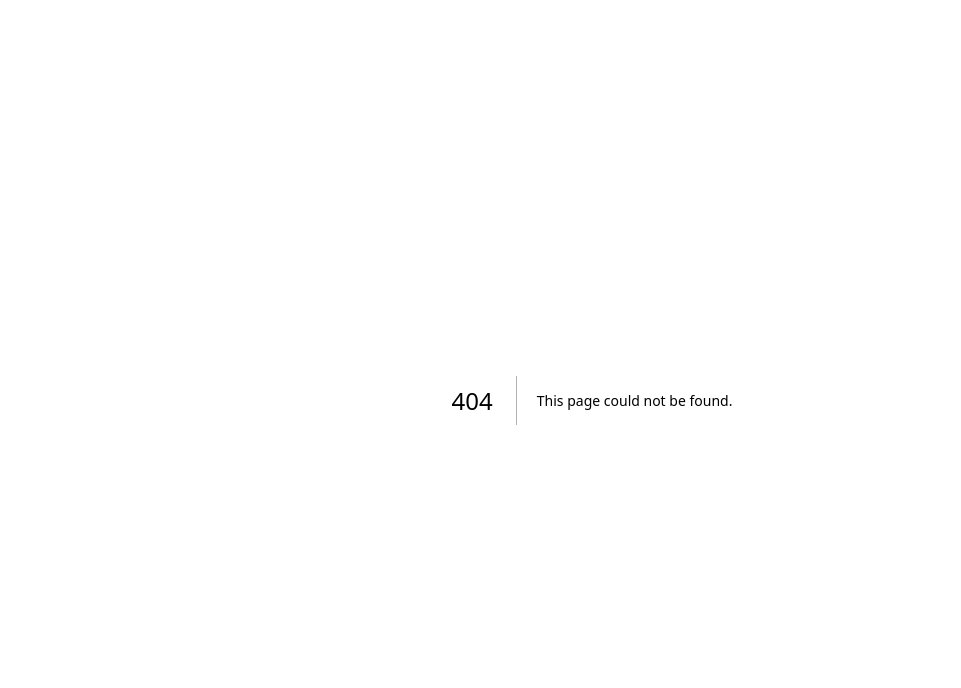
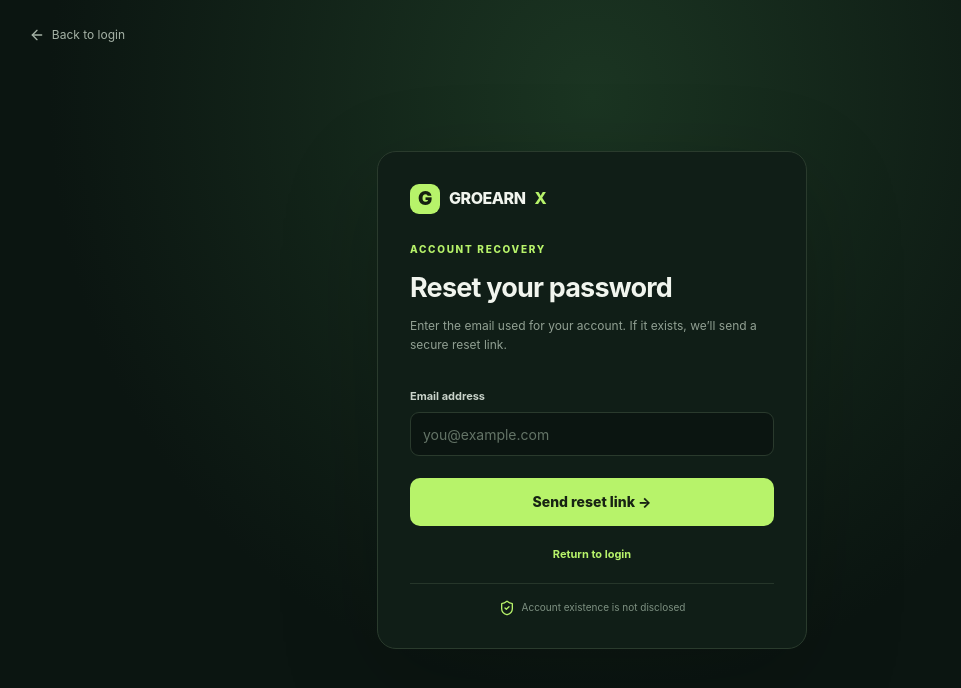
Before and after one commit to ARTHURBUKENYA30/groearnx, a Next.js app: page /forgot-password in a window 1280 px wide. Before the commit this address had no page. Shown: the top 688 px of the page, without its empty margins (48-1009 px from the left). Built offline with nearby package versions, Linux system fonts and the light colour scheme.

Commit message:
Add secure password recovery request page

```diff
--- /dev/null
+++ b/app/forgot-password/page.tsx
@@ -0,0 +1,25 @@
+import Link from "next/link";
+import { requestPasswordResetAction } from "@/app/auth/actions";
+import { ArrowLeft, ShieldCheck } from "lucide-react";
+
+export default async function ForgotPassword({ searchParams }: { searchParams: Promise<{ error?: string; message?: string }> }) {
+  const params = await searchParams;
+  return <main className="auth">
+    <Link className="back" href="/login"><ArrowLeft size={16}/> Back to login</Link>
+    <section className="auth-card">
+      <Link href="/" className="brand"><span className="mark">G</span> GROEARN<span className="lime">X</span></Link>
+      <div className="eyebrow">ACCOUNT RECOVERY</div>
+      <h1>Reset your password</h1>
+      <p className="muted">Enter the email used for your account. If it exists, we’ll send a secure reset link.</p>
+      {params.error && <p className="notice error" role="alert">{params.error}</p>}
+      {params.message && <p className="notice" role="status">{params.message}</p>}
+      <form action={requestPasswordResetAction}>
+        <label htmlFor="email">Email address</label>
+        <input id="email" name="email" type="email" autoComplete="email" required placeholder="you@example.com" />
+        <button className="button submit" type="submit">Send reset link →</button>
+      </form>
+      <p className="switch"><Link href="/login">Return to login</Link></p>
+      <div className="secure"><ShieldCheck size={16}/> Account existence is not disclosed</div>
+    </section>
+  </main>;
+}
```
